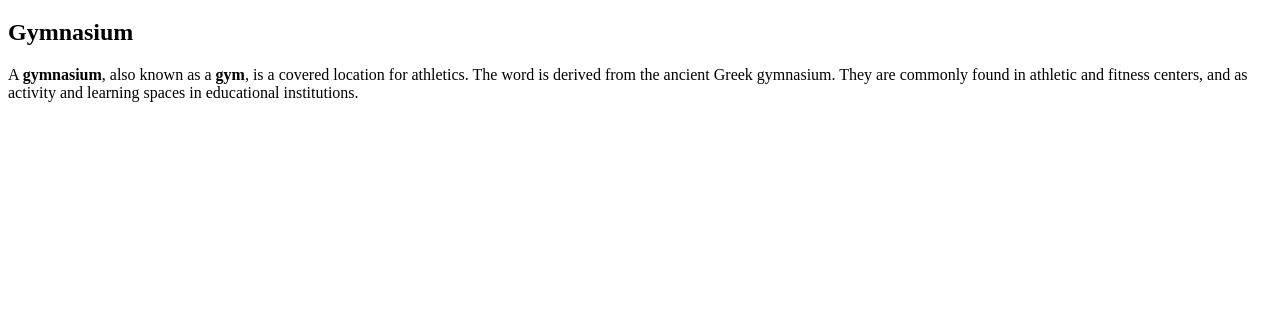
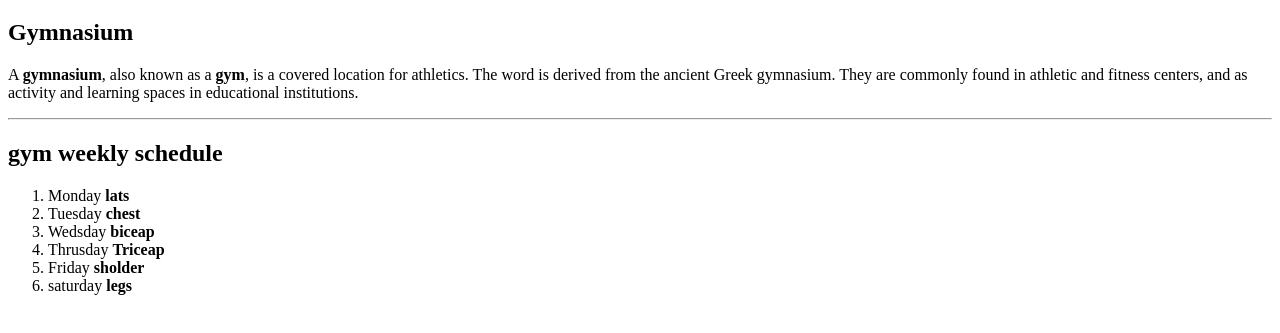
Before and after one commit to 44-563-Web-Apps-S21/webapps-s21-assignment-3-tata1141, a plain HTML site: page index.html in a window 1280 px wide. Shown: the part 61-394 px from the top of the page. Drawn offline with Linux system fonts and the light colour scheme.

Commit message:
Update index.html
gym weekly schedule in orded list

```diff
--- a/index.html
+++ b/index.html
@@ -6,6 +6,17 @@
         <h2>Gymnasium</h2>
         <p>A <b>gymnasium</b>, also known as a <b>gym</b>, is a covered location for athletics.
              The word is derived from the ancient Greek gymnasium. They are commonly found in athletic
-             and fitness centers, and as activity and learning spaces in educational institutions.</p>
+             and fitness centers, and as activity and learning spaces in educational institutions.
+            </p>
+<hr></<hr>
+        <h2>gym weekly schedule</h2>
+            <ol>
+            <li> Monday <b>lats</b></li>
+            <li> Tuesday <b>chest</b></li>
+            <li> Wedsday <b>biceap</b></li>
+            <li> Thrusday <b>Triceap</b></li>
+            <li> Friday <b>sholder</b></li>
+            <li> saturday <b>legs</b></li>
+            </ol>
     </body>
 </html>
```
